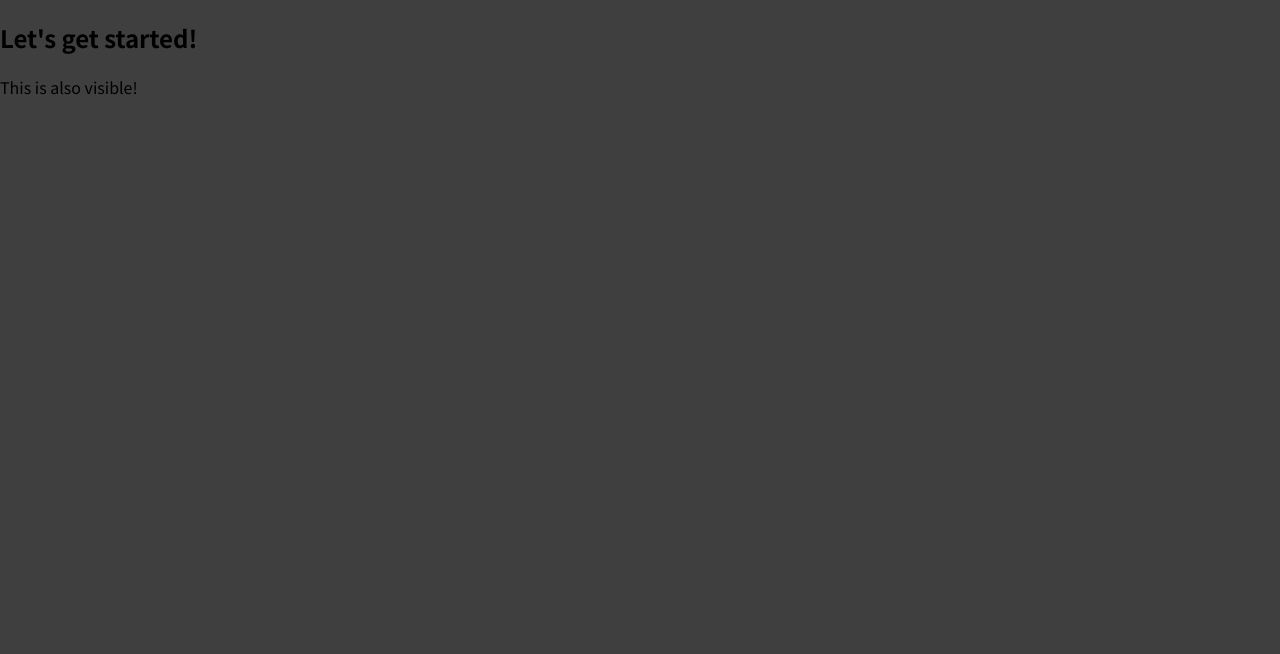
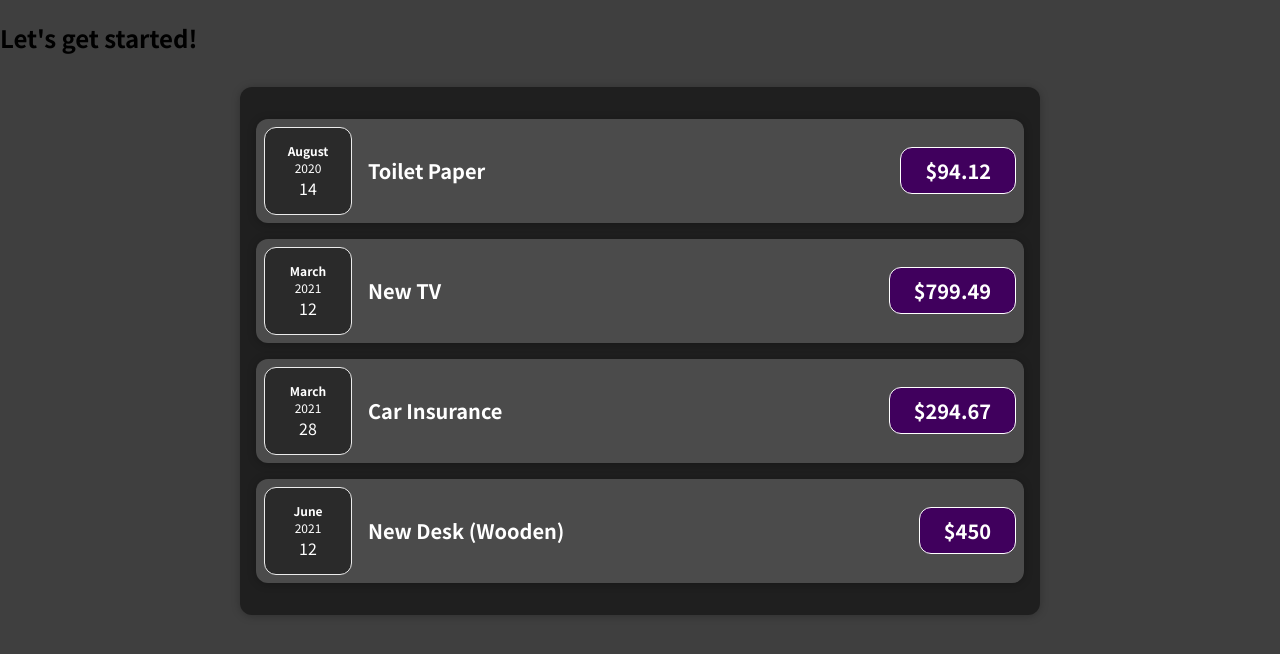
Before and after one commit to Shalveena/react-maximilian-course, a React (Create React App) app in the folder section-3-react-basics-working-with-components/: page / in a window 1280 px wide. Shown: the top 654 px of the page. Built offline with nearby package versions, Linux system fonts and the light colour scheme.

Commit message:
Finished module 3: Components, JSX and Props

```diff
--- a/section-3-react-basics-working-with-components/src/App.js
+++ b/section-3-react-basics-working-with-components/src/App.js
@@ -1,10 +1,34 @@
-function App() {
+import Expenses from "./components/Expenses/Expenses";
+
+const App = () => {
+  const expenses = [
+    {
+      id: "e1",
+      title: "Toilet Paper",
+      amount: 94.12,
+      date: new Date(2020, 7, 14),
+    },
+    { id: "e2", title: "New TV", amount: 799.49, date: new Date(2021, 2, 12) },
+    {
+      id: "e3",
+      title: "Car Insurance",
+      amount: 294.67,
+      date: new Date(2021, 2, 28),
+    },
+    {
+      id: "e4",
+      title: "New Desk (Wooden)",
+      amount: 450,
+      date: new Date(2021, 5, 12),
+    },
+  ];
+
   return (
     <div>
       <h2>Let's get started!</h2>
-      <p>This is also visible!</p>
+      <Expenses items={expenses} />
     </div>
   );
-}
+};
 
 export default App;
--- /dev/null
+++ b/section-3-react-basics-working-with-components/src/components/Expenses/ExpenseDate.css
@@ -0,0 +1,26 @@
+.expense-date {
+  display: flex;
+  flex-direction: column;
+  width: 5.5rem;
+  height: 5.5rem;
+  border: 1px solid #ececec;
+  background-color: #2a2a2a;
+  color: white;
+  border-radius: 12px;
+  align-items: center;
+  justify-content: center;
+}
+
+.expense-date__month {
+  font-size: 0.75rem;
+  font-weight: bold;
+}
+
+.expense-date__year {
+  font-size: 0.75rem;
+}
+
+.expense-date__day {
+  font-size: 1.5rem;
+  font-weight: bold;
+}
--- /dev/null
+++ b/section-3-react-basics-working-with-components/src/components/Expenses/ExpenseDate.js
@@ -0,0 +1,18 @@
+import React from "react";
+import "./ExpenseDate.css";
+
+const ExpenseDate = (props) => {
+  const month = props.date.toLocaleString("en-US", { month: "long" });
+  const day = props.date.toLocaleString("en-US", { day: "2-digit" });
+  const year = props.date.getFullYear();
+
+  return (
+    <div className="expense-date">
+      <div className="expense-date__month">{month}</div>
+      <div className="expense-date__year">{year}</div>
+      <div classNam="expense-date__day">{day}</div>
+    </div>
+  );
+};
+
+export default ExpenseDate;
--- /dev/null
+++ b/section-3-react-basics-working-with-components/src/components/Expenses/ExpenseItem.css
@@ -0,0 +1,54 @@
+.expense-item {
+  display: flex;
+  justify-content: space-between;
+  align-items: center;
+  padding: 0.5rem;
+  margin: 1rem 0;
+  background-color: #4b4b4b;
+}
+
+.expense-item__description {
+  display: flex;
+  flex-direction: column;
+  gap: 1rem;
+  align-items: flex-end;
+  flex-flow: column-reverse;
+  justify-content: flex-start;
+  flex: 1;
+}
+
+.expense-item h2 {
+  color: #3a3a3a;
+  font-size: 1rem;
+  flex: 1;
+  margin: 0 1rem;
+  color: white;
+}
+
+.expense-item__price {
+  font-size: 1rem;
+  font-weight: bold;
+  color: white;
+  background-color: #40005d;
+  border: 1px solid white;
+  padding: 0.5rem;
+  border-radius: 12px;
+}
+
+@media (min-width: 580px) {
+  .expense-item__description {
+    flex-direction: row;
+    align-items: center;
+    justify-content: flex-start;
+    flex: 1;
+  }
+
+  .expense-item__description h2 {
+    font-size: 1.25rem;
+  }
+
+  .expense-item__price {
+    font-size: 1.25rem;
+    padding: 0.5rem 1.5rem;
+  }
+}
--- /dev/null
+++ b/section-3-react-basics-working-with-components/src/components/Expenses/ExpenseItem.js
@@ -0,0 +1,18 @@
+import React from "react";
+import "./ExpenseItem.css";
+import Card from "../UI/Card";
+import ExpenseDate from "./ExpenseDate";
+
+const ExpenseItem = (props) => {
+  return (
+    <Card className="expense-item">
+      <ExpenseDate date={props.date} />
+      <div className="expense-item__description">
+        <h2>{props.title}</h2>
+        <div className="expense-item__price">${props.amount}</div>
+      </div>
+    </Card>
+  );
+};
+
+export default ExpenseItem;
--- /dev/null
+++ b/section-3-react-basics-working-with-components/src/components/Expenses/Expenses.css
@@ -0,0 +1,7 @@
+.expenses {
+  padding: 1rem;
+  background-color: rgb(31, 31, 31);
+  margin: 2rem auto;
+  width: 50rem;
+  max-width: 95%;
+}
--- /dev/null
+++ b/section-3-react-basics-working-with-components/src/components/Expenses/Expenses.js
@@ -0,0 +1,34 @@
+import React from "react";
+import ExpenseItem from "./ExpenseItem";
+import Card from "../UI/Card";
+
+import "./Expenses.css";
+
+const Expenses = (props) => {
+  return (
+    <Card className="expenses">
+      <ExpenseItem
+        title={props.items[0].title}
+        amount={props.items[0].amount}
+        date={props.items[0].date}
+      />
+      <ExpenseItem
+        title={props.items[1].title}
+        amount={props.items[1].amount}
+        date={props.items[1].date}
+      />
+      <ExpenseItem
+        title={props.items[2].title}
+        amount={props.items[2].amount}
+        date={props.items[2].date}
+      />
+      <ExpenseItem
+        title={props.items[3].title}
+        amount={props.items[3].amount}
+        date={props.items[3].date}
+      />
+    </Card>
+  );
+};
+
+export default Expenses;
--- /dev/null
+++ b/section-3-react-basics-working-with-components/src/components/UI/Card.css
@@ -0,0 +1,4 @@
+.card {
+  border-radius: 12px;
+  box-shadow: 0 1px 8px rgba(0, 0, 0, 0.25);
+}
--- /dev/null
+++ b/section-3-react-basics-working-with-components/src/components/UI/Card.js
@@ -0,0 +1,9 @@
+import React from "react";
+import "./Card.css";
+
+const Card = (props) => {
+  const classes = "card " + props.className;
+  return <div className={classes}>{props.children}</div>;
+};
+
+export default Card;
```
Also changed, not shown: section-3-react-basics-working-with-components/src/components/ExpenseItem.js (deleted).
